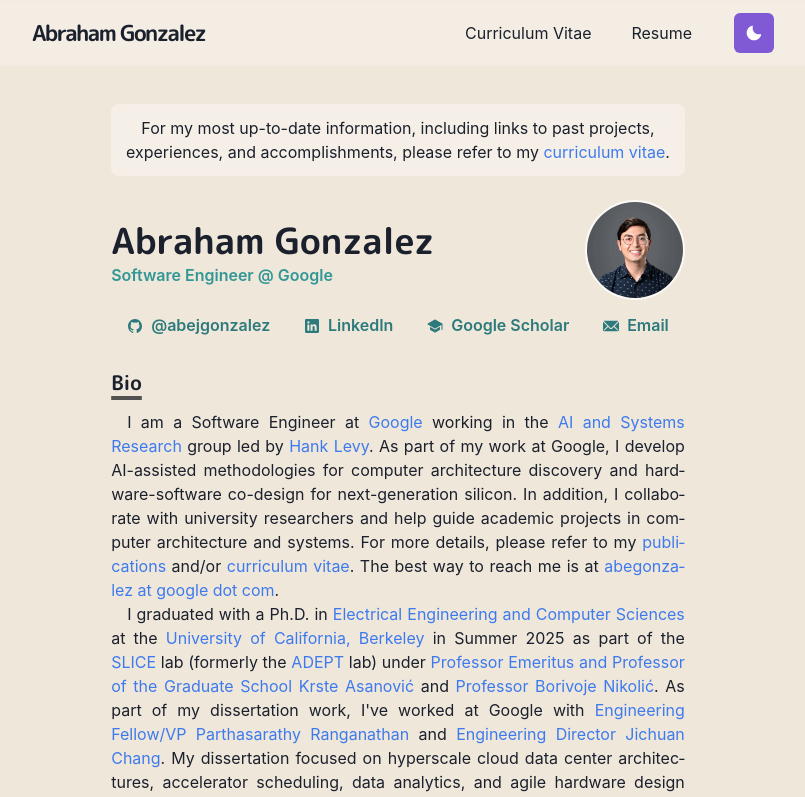
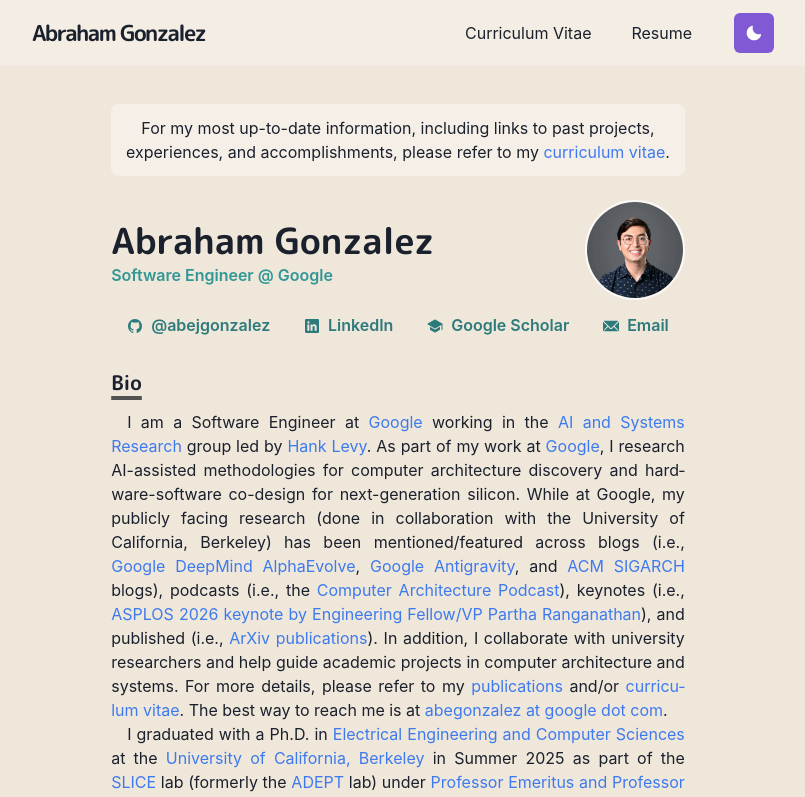
Before and after one commit to abejgonzalez/abejgonzalez.github.io, a Next.js app: page / in a window 1280 px wide. Shown: the top 797 px of the page, without its empty margins (242-1047 px from the left). Built offline with nearby package versions, Linux system fonts and the light colour scheme.

Commit message:
Add research highlight links to bio

```diff
--- a/pages/index.js
+++ b/pages/index.js
@@ -145,7 +145,8 @@
         </Heading>
         <Paragraph>
           I am a Software Engineer at <Link as={NextLink} href="https://research.google/" passHref {...externalLinkProps}>Google</Link> working in the <Link as={NextLink} href="https://techsysinfra.google/research/" passHref {...externalLinkProps}>AI and Systems Research</Link> group led by <Link as={NextLink} href="https://techsysinfra.google/research/srg-staff/hank-levy/" passHref {...externalLinkProps}>Hank Levy</Link>.
-          As part of my work at Google, I develop AI-assisted methodologies for computer architecture discovery and hardware-software co-design for next-generation silicon.
+          As part of my work at <Link as={NextLink} href="https://research.google/" passHref {...externalLinkProps}>Google</Link>, I research AI-assisted methodologies for computer architecture discovery and hardware-software co-design for next-generation silicon.
+          While at Google, my publicly facing research (done in collaboration with the University of California, Berkeley) has been mentioned/featured across blogs (i.e., <Link as={NextLink} href="https://deepmind.google/blog/alphaevolve-impact/" passHref {...externalLinkProps}>Google DeepMind AlphaEvolve</Link>, <Link as={NextLink} href="https://antigravity.google/blog/teamwork-when-ai-becomes-a-research-partner" passHref {...externalLinkProps}>Google Antigravity</Link>, and <Link as={NextLink} href="https://www.sigarch.org/architecture-systems-are-changing-the-architects-role-in-the-era-of-agentic-co-design/" passHref {...externalLinkProps}>ACM SIGARCH</Link> blogs), podcasts (i.e., the <Link as={NextLink} href="https://comparchpodcast.podbean.com/e/ep-24-from-unicorns-to-centaurs-co-designing-computer-systems-for-the-ai-era-with-dr-partha-ranganathan-google/" passHref {...externalLinkProps}>Computer Architecture Podcast</Link>), keynotes (i.e., <Link as={NextLink} href="https://dl.acm.org/doi/10.1145/3779212.3795611" passHref {...externalLinkProps}>ASPLOS 2026 keynote by Engineering Fellow/VP Partha Ranganathan</Link>), and published (i.e., <Link href="#publications">ArXiv publications</Link>).
           In addition, I collaborate with university researchers and help guide academic projects in computer architecture and systems.
           For more details, please refer to my <Link href="#publications">publications</Link> and/or <Link href="/documents/gonzalez-abraham-cv.pdf" {...externalLinkProps}>curriculum vitae</Link>.
           The best way to reach me is at <Link href="mailto:abegonzalez@google.com">abegonzalez at google dot com</Link>.
```
